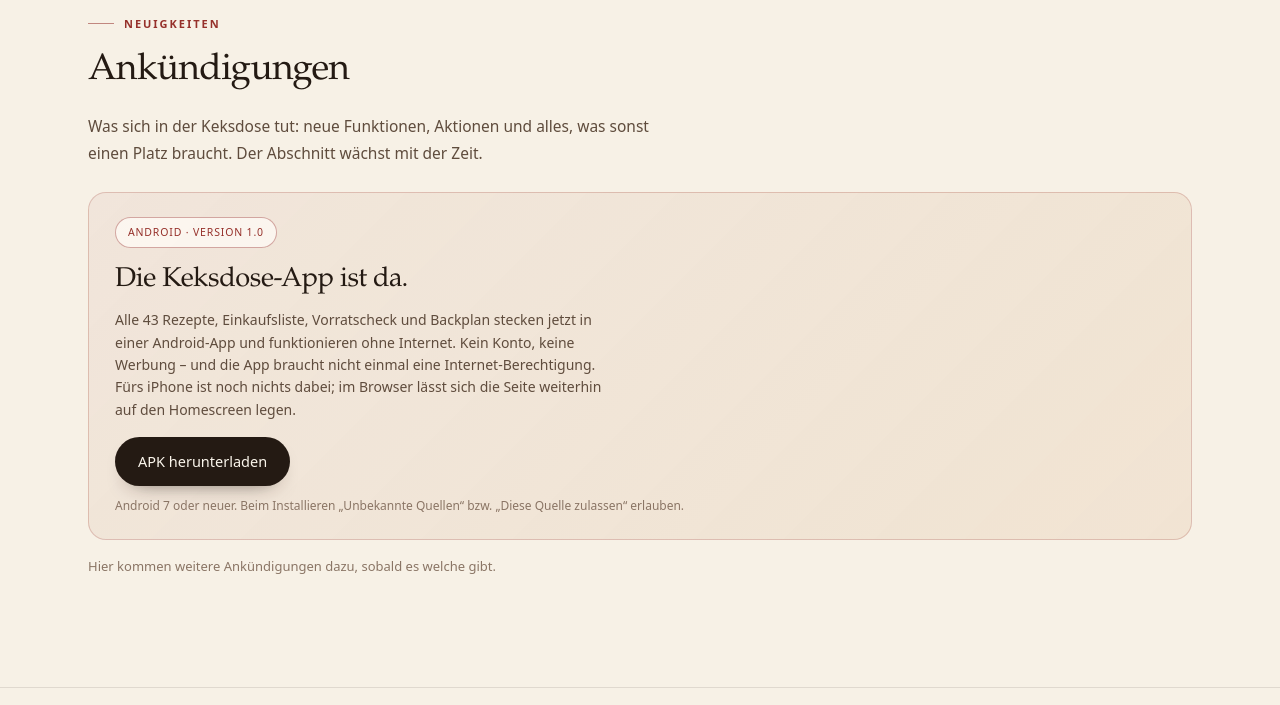
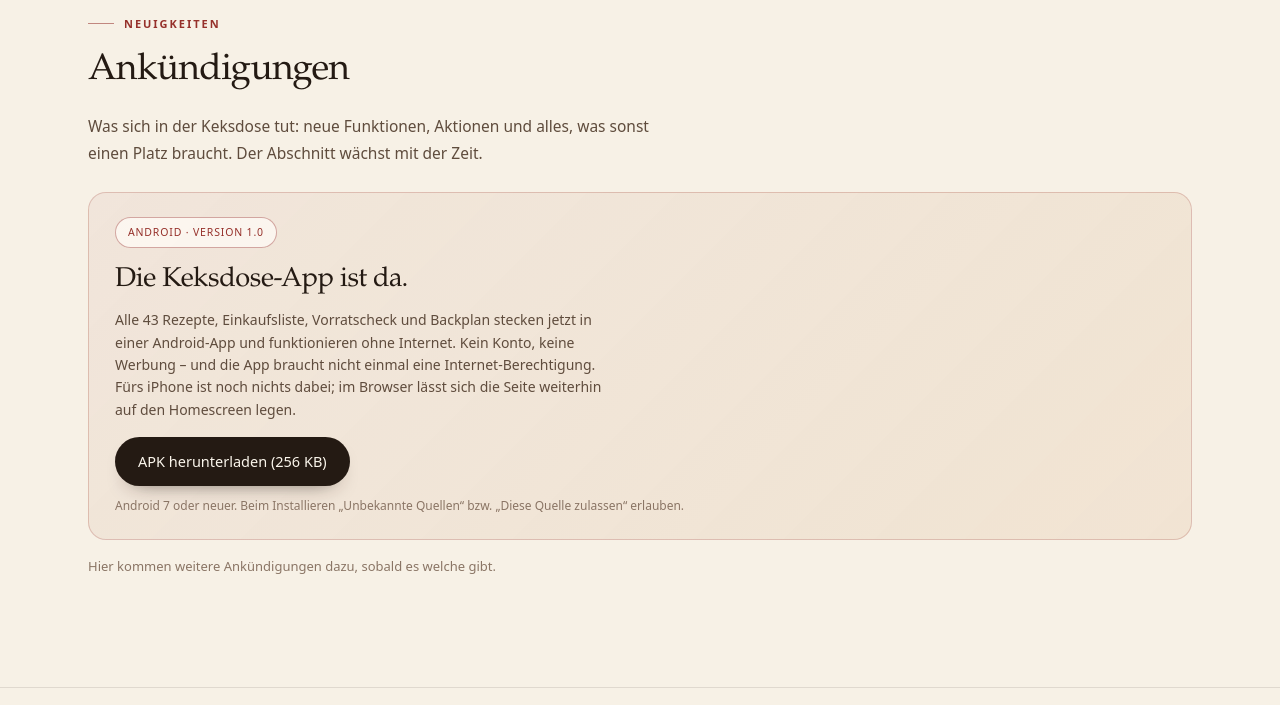
Before and after one commit to Nexus2693-2/Keksdose, a website: page public/index.html in a window 1280 px wide. Shown: the part 9536-10241 px from the top of the page. Drawn offline with Linux system fonts and the light colour scheme.

Commit message:
APK öffentlich über die Website ausliefern
Das Repository ist privat, ein Release-Link wäre für Besucher unerreichbar.
Die APK liegt deshalb unter public/downloads und wird mit der Seite
veröffentlicht; der App-Build lässt den Ordner aus, damit sie nicht im
eigenen APK landet. Der Release-Workflow nimmt die Datei von dort.

🤖 Generated with Codebuff
Co-Authored-By: Codebuff <noreply@codebuff.com>

```diff
--- a/public/index.html
+++ b/public/index.html
@@ -364,7 +364,7 @@
             im Browser lässt sich die Seite weiterhin auf den Homescreen legen.
           </p>
           <div class="news-actions">
-            <a class="btn btn-primary app-download" href="https://github.com/Nexus2693-2/Keksdose/releases/latest" target="_blank" rel="noopener">APK herunterladen</a>
+            <a class="btn btn-primary app-download" href="downloads/Keksdose-1.0.0.apk" download>APK herunterladen (256 KB)</a>
           </div>
           <p class="news-fineprint">Android 7 oder neuer. Beim Installieren „Unbekannte Quellen“ bzw. „Diese Quelle zulassen“ erlauben.</p>
         </div>
```
Also changed, not shown: .github/workflows/release-apk.yml, README.md, 6 other files.
